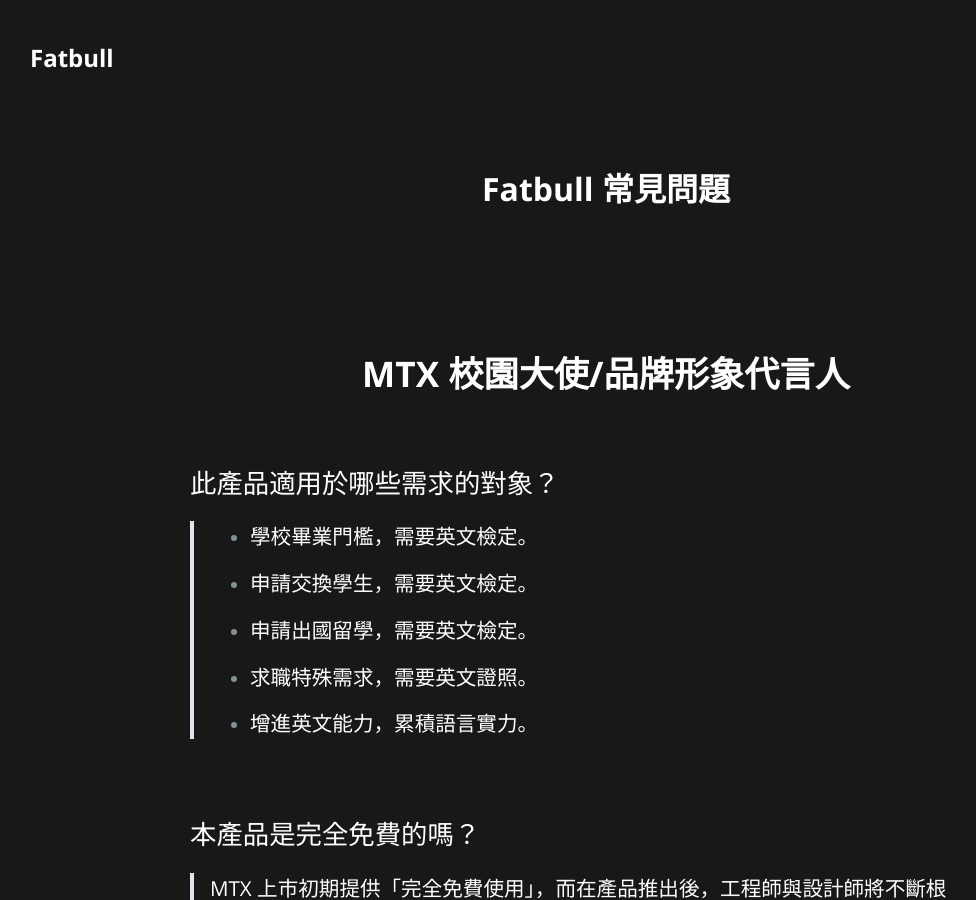
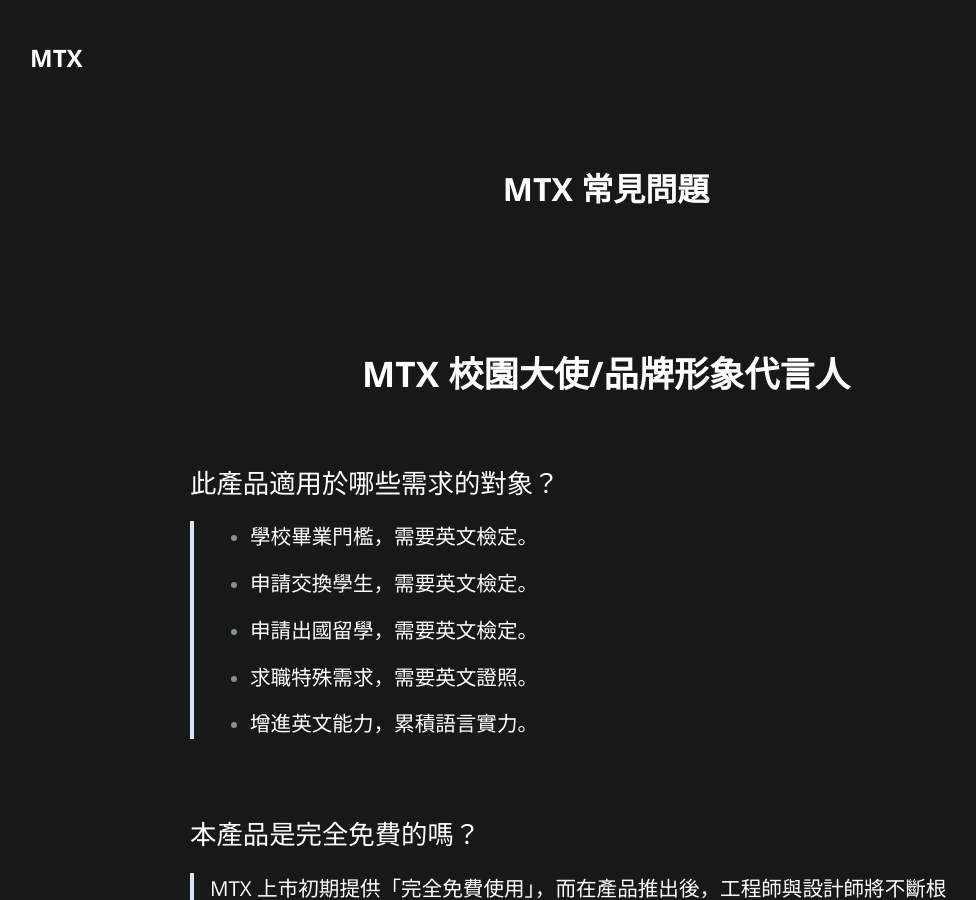
Before and after one commit to FatBullPublic/pages, a Jekyll site: the page built from mtx-faq.md, in a window 1280 px wide and 900 px high. Shown: the whole window, without its empty margins (34-1010 px from the left). Built offline with Jekyll 4.4.1, drawn with Linux system fonts in a browser that asks for light colours; some of the changed text lies outside the part shown.

Commit message:
Update layouts to MTX

```diff
--- a/_layouts/default.html
+++ b/_layouts/default.html
@@ -30,7 +30,7 @@
     <header class="page-header" role="banner">
       <h2 class="logo">
         <a href="https://myfatbull.com/"       target="_blank"
-                  rel="noreferrer"> Fatbull</a>
+                  rel="noreferrer"> MTX</a>
       </h2>
     </header>
 
@@ -42,7 +42,7 @@
           <span class="site-footer-owner"><a href="{{ site.github.repository_url }}">{{ site.github.repository_name }}</a> is maintained by <a href="{{ site.github.owner_url }}">{{ site.github.owner_name }}</a>.</span>
         {% endif %}
         <span class="site-footer-credits">This page was generated by <a href="https://pages.github.com">GitHub Pages</a>.</span> -->
-        <span>© Fatbull 2020</span>
+        <span>© MTX 2020</span>
       </footer>
     </main>
   </body>
--- a/_layouts/faq.html
+++ b/_layouts/faq.html
@@ -32,9 +32,9 @@
       <h2 class="logo">
 
         <a href="http://getperfectscore.com/"       target="_blank"
-                  rel="noreferrer"> Fatbull</a>
+                  rel="noreferrer"> MTX</a>
       </h2>
-<h1>Fatbull 常見問題</h1>
+<h1>MTX 常見問題</h1>
     </header>
 
     <main id="content" class="main-content" role="main">
@@ -45,7 +45,7 @@
           <span class="site-footer-owner"><a href="{{ site.github.repository_url }}">{{ site.github.repository_name }}</a> is maintained by <a href="{{ site.github.owner_url }}">{{ site.github.owner_name }}</a>.</span>
         {% endif %}
         <span class="site-footer-credits">This page was generated by <a href="https://pages.github.com">GitHub Pages</a>.</span> -->
-        <span>© Fatbull 2020</span>
+        <span>© MTX 2020</span>
       </footer>
     </main>
   </body>
--- a/_layouts/podcast.html
+++ b/_layouts/podcast.html
@@ -34,7 +34,7 @@
         <a href="http://getperfectscore.com/"       target="_blank"
                   rel="noreferrer"> PerfectScore</a>
       </h2>
-<h1>Fatbull Special Podcast Guest</h1>
+<h1>MTX Special Podcast Guest</h1>
     </header>
 
     <main id="content" class="main-content" role="main">
@@ -45,7 +45,7 @@
           <span class="site-footer-owner"><a href="{{ site.github.repository_url }}">{{ site.github.repository_name }}</a> is maintained by <a href="{{ site.github.owner_url }}">{{ site.github.owner_name }}</a>.</span>
         {% endif %}
         <span class="site-footer-credits">This page was generated by <a href="https://pages.github.com">GitHub Pages</a>.</span> -->
-        <span>© Fatbull 2020</span>
+        <span>© MTX 2020</span>
       </footer>
     </main>
   </body>
```
